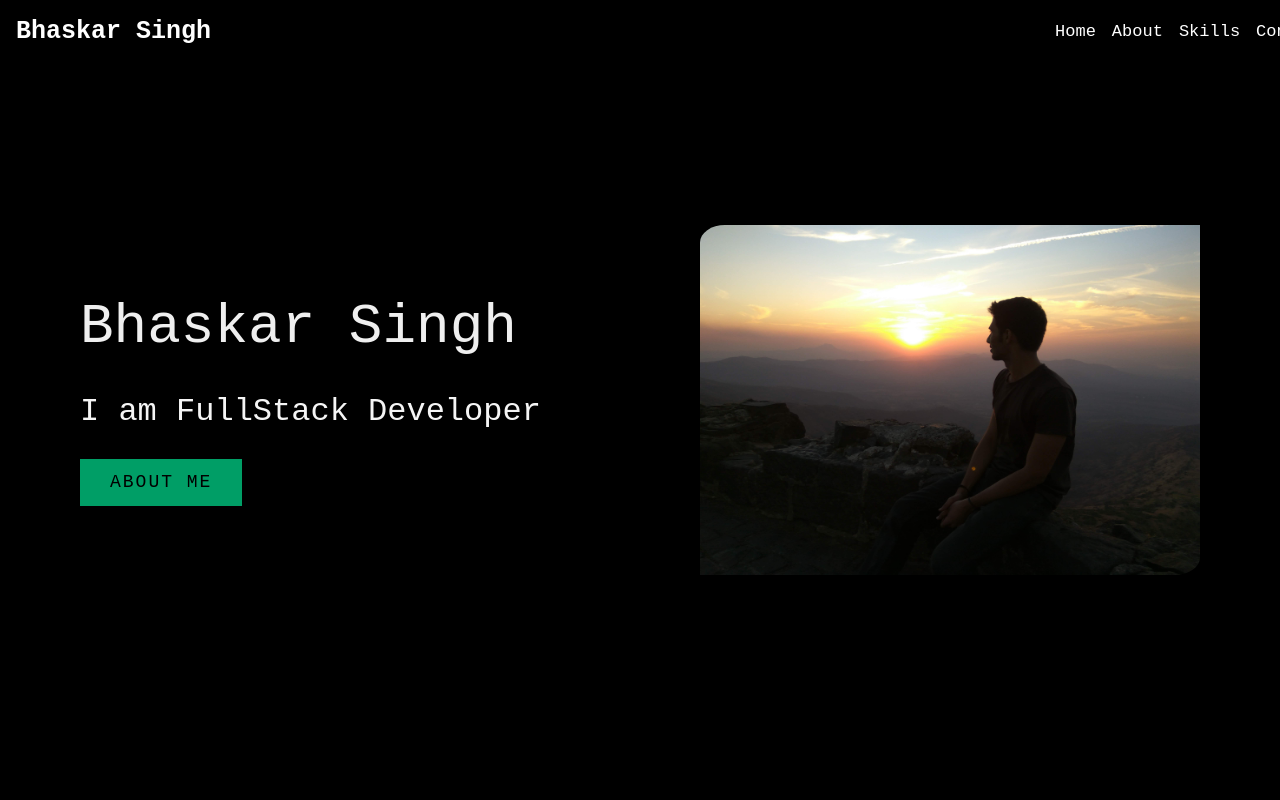
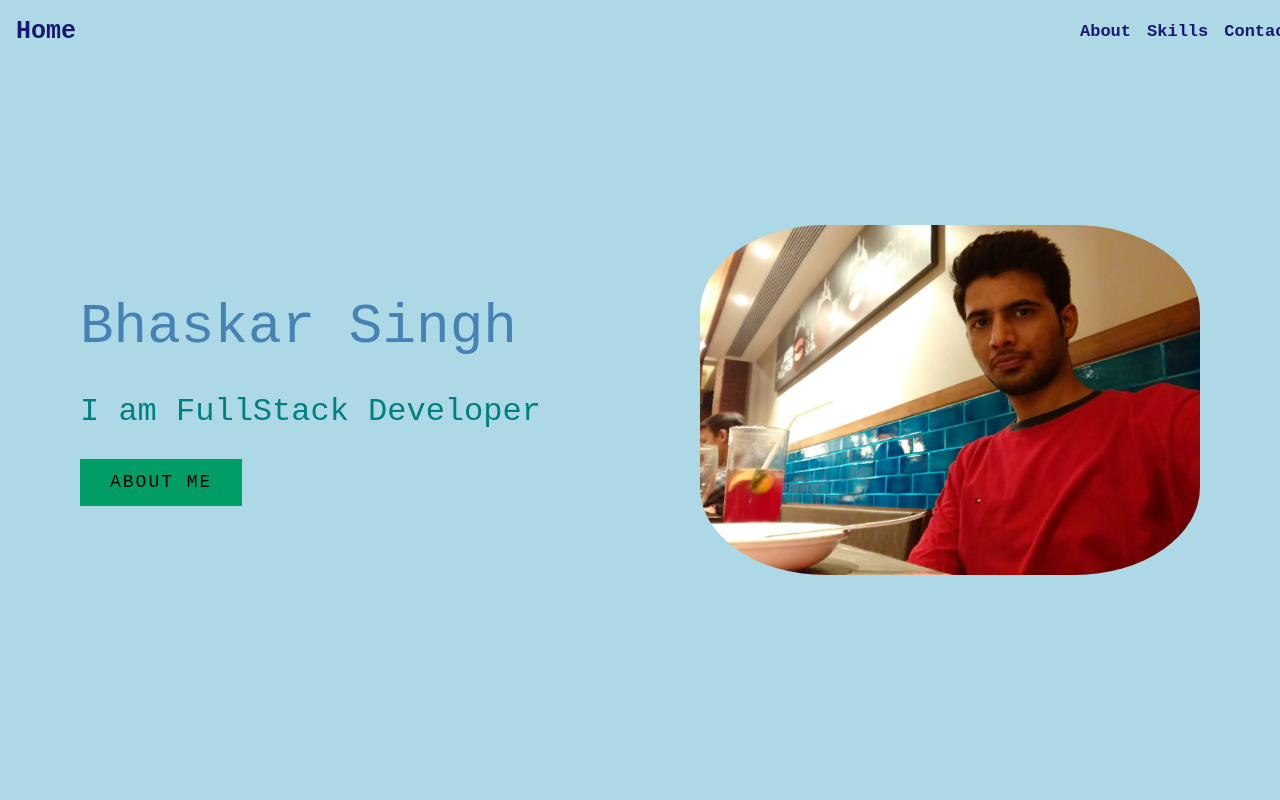
Before and after one commit to neardybhaskar/neardybhaskar.github.io, a plain HTML site: page index.html in a window 1280 px wide. Shown: the top 800 px of the page. Drawn offline with nearby package versions, Linux system fonts and the light colour scheme.

Commit message:
Changes images and added some css changes

```diff
--- a/assets/css/style.css
+++ b/assets/css/style.css
@@ -15,6 +15,7 @@ header {
 
 .headerText {
     font-size: 17px;
+    color: midnightblue;
 }
 
 .logo {
@@ -48,7 +49,7 @@ section {
 }
 
 .banner {
-    background: #000;
+    background: lightblue;
     position: relative;
     min-height: 100vh;
     display: flex;
@@ -58,12 +59,12 @@ section {
 
 .banner h1 {
     font-size: 3.5em;
-    color: #efefef;
+    color: steelblue;
     font-weight: 500;
 }
 
 .banner h2 {
-    color: whitesmoke;
+    color: teal;
     font-size: 2em;
     font-weight: 400;
 }
@@ -277,7 +278,22 @@ footer.copyright {
 .displayPic {
     width: 500px;
     height: 350px;
-    border-top-left-radius: 5%;
-    border-bottom-right-radius: 5%;
+    /* border-top-left-radius: 5%;
+    border-bottom-right-radius: 5%; */
+    border-radius: 25%;
     right: 8em;
 }
+
+a.nav-link.headerText {
+    color: midnightblue !important;
+    font-weight: bold;
+}
+
+a.navbar-brand.logo {
+    color: midnightblue !important;
+    font-weight: bold;
+}
+
+.collapse.navbar-collapse.headerContent {
+    margin-left: 10rem;
+}
--- a/index.html
+++ b/index.html
@@ -3,7 +3,7 @@
 <head>
     <meta charset="UTF-8">
     <meta name="viewport" content="width=device-width, initial-scale=1.0">
-    <title>Responsive Portfolio</title>
+    <title>Bhaskar's Portfolio</title>
     <link rel="stylesheet" href="assets/css/style.css"/>
     <link href="assets/css/bootstrap.css" rel="stylesheet"/>
     <script
@@ -12,6 +12,7 @@
             crossorigin="anonymous"></script>
     <link rel="stylesheet" href="https://stackpath.bootstrapcdn.com/font-awesome/4.7.0/css/font-awesome.min.css"
           integrity="sha384-wvfXpqpZZVQGK6TAh5PVlGOfQNHSoD2xbE+QkPxCAFlNEevoEH3Sl0sibVcOQVnN" crossorigin="anonymous">
+    <link rel="stylesheet" href="https://cdnjs.cloudflare.com/ajax/libs/font-awesome/4.7.0/css/font-awesome.min.css">
 </head>
 <body>
 <header>
@@ -21,13 +22,10 @@
                     aria-controls="navbarTogglerDemo03" aria-expanded="false" aria-label="Toggle navigation">
                 <span class="navbar-toggler-icon"></span>
             </button>
-            <a class="navbar-brand logo" href="index.html">Bhaskar Singh</a>
+            <a class="navbar-brand logo" href="index.html">Home</a>
 
             <div class="collapse navbar-collapse headerContent" id="navbarTogglerDemo03">
                 <ul class="navbar-nav mr-auto mt-2 mt-lg-0">
-                    <li class="nav-item active">
-                        <a class="nav-link headerText" href="#home">Home</a>
-                    </li>
                     <li class="nav-item active">
                         <a class="nav-link headerText" href="#about">About</a>
                     </li>
@@ -55,7 +53,7 @@
         <a href="#about" class="gotoMyInfo">About Me</a>
     </div>
     <div>
-        <img src="assets/img/IMG_20190101_180123.jpg" alt="" class="displayPic">
+        <img src="assets/img/Myself.jpg" alt="" class="displayPic">
     </div>
 </section>
 
@@ -66,7 +64,7 @@
     </div>
     <div class="content">
         <div class="insideContainer w50">
-            <img src="assets/img/905909.jfif" alt="" class="contentPic">
+            <img src="assets/img/about-me.png" alt="" class="contentPic">
         </div>
         <div class="contentDetails w50">
             <h3>Who am I?</h3>
@@ -108,7 +106,7 @@
             <p></p>
         </div>
         <div class="servicesBx">
-            <i class="fa fa-twitter-square fa-4x"></i>
+            <i class="fab fa-java"></i>
             <h3>Java</h3>
             <p></p>
         </div>
```
Also changed, not shown: assets/img/905909.jfif (deleted), assets/img/IMG_20190101_180123.jpg (deleted), assets/img/Myself.jpg (added), assets/img/about-me.png (added).
